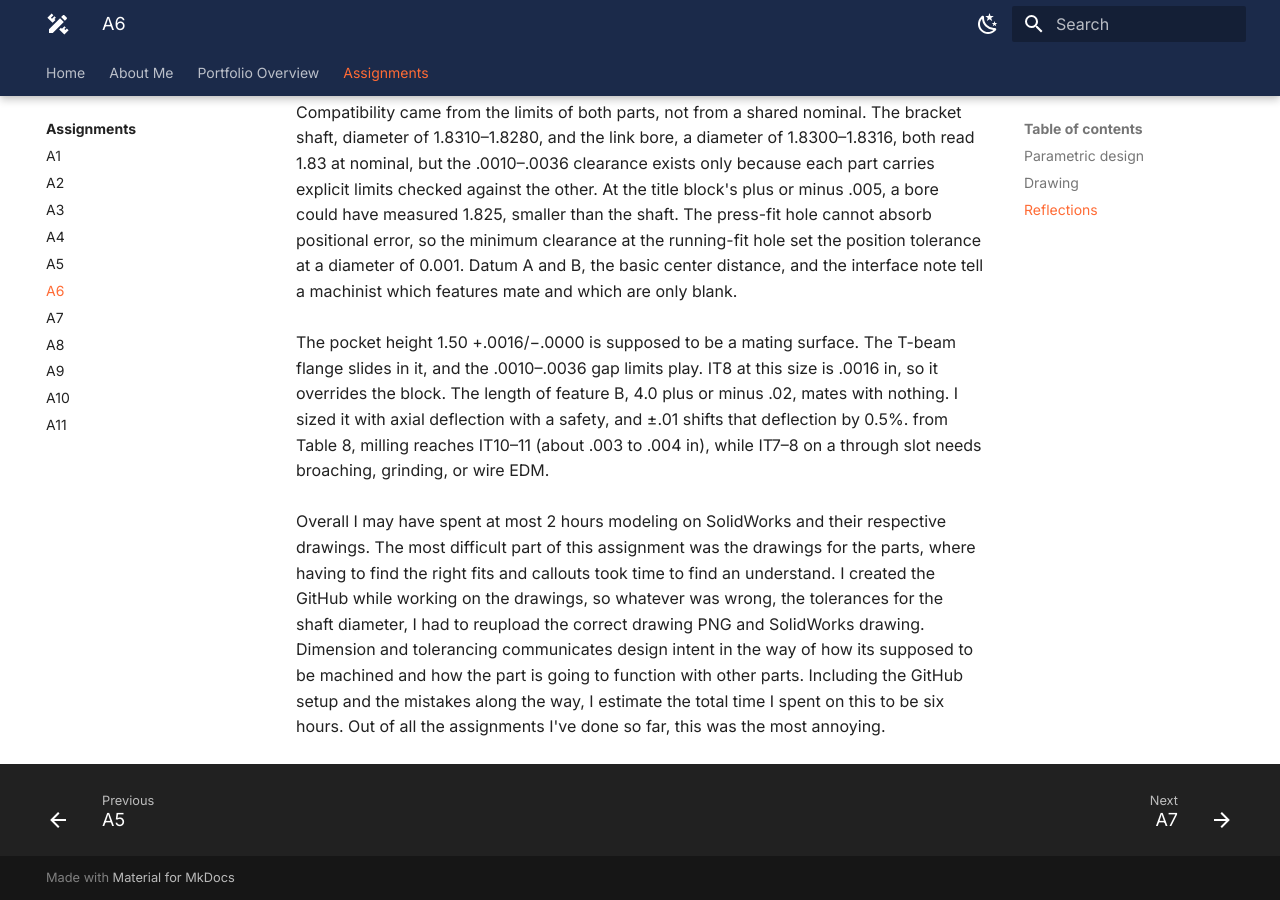
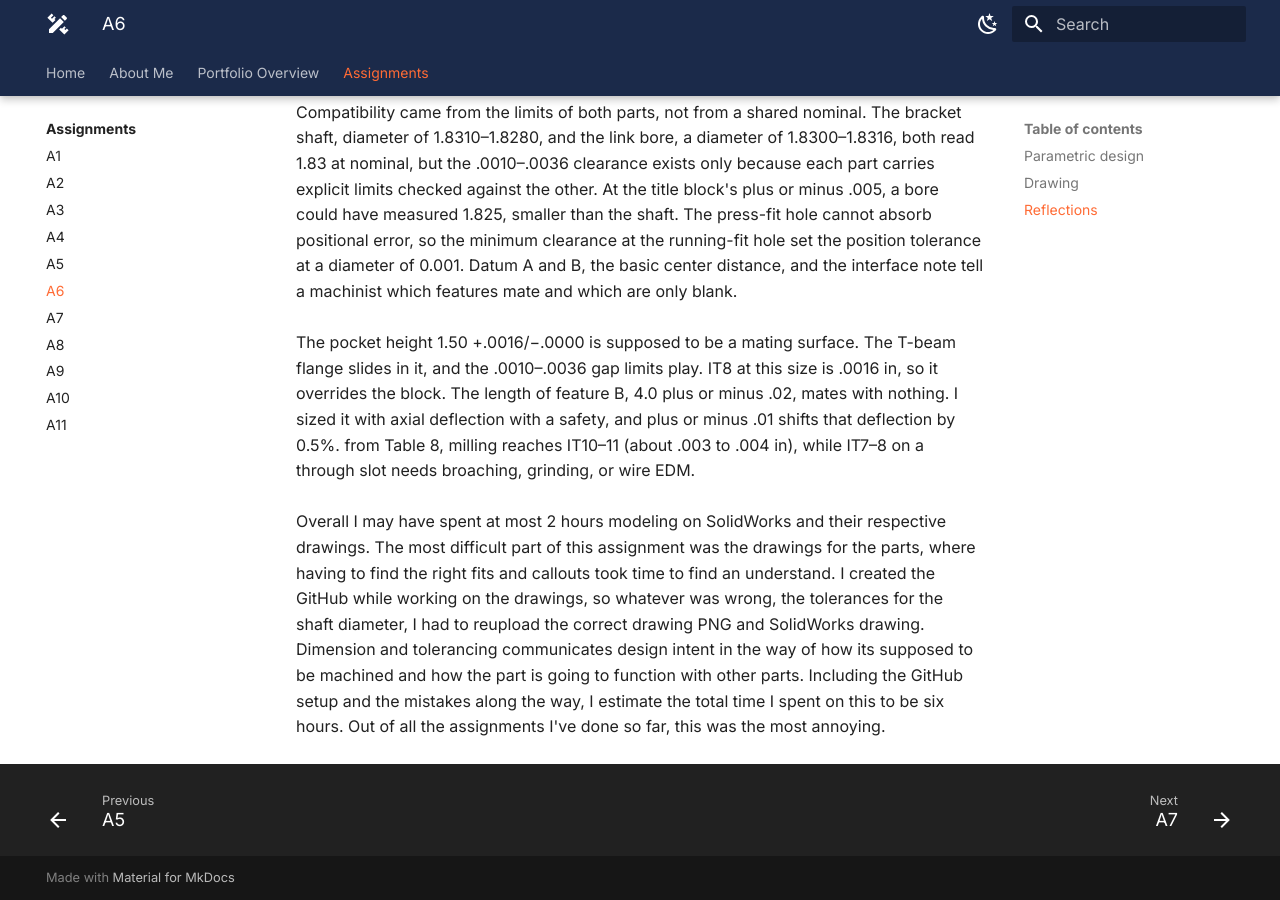
Before and after one commit to ajchiocca/megr2157-portfolio, an MkDocs documentation site: the page built from docs/assignments/A06/index.md, in a window 1280 px wide and 900 px high, scrolled down 12018 px. Built offline with MkDocs 1.6.1 and Material for MkDocs 9.7.7, drawn with Linux system fonts in a browser that asks for light colours.

```diff
--- a/docs/assignments/A06/index.md
+++ b/docs/assignments/A06/index.md
@@ -90,7 +90,7 @@ The bending equation for the diameter of feature A drove the thickness of featur
 Compatibility came from the limits of both parts, not from a shared nominal. The bracket shaft, diameter of 1.8310–1.8280, and the link bore, a diameter of 1.8300–1.8316, both read 1.83 at nominal, but the .0010–.0036 clearance exists only because each part carries explicit limits checked against the other. At the title block's plus or minus .005, a bore could have measured 1.825, smaller than the shaft. The press-fit hole cannot absorb positional error, so the minimum clearance at the running-fit hole set the position tolerance at a diameter of 0.001. Datum A and B, the basic center distance, and the interface note tell a machinist which features mate and which are only blank.
 <br>
 <br>
-The pocket height 1.50 +.0016/−.0000 is supposed to be a mating surface. The T-beam flange slides in it, and the .0010–.0036 gap limits play. IT8 at this size is .0016 in, so it overrides the block. The length of feature B, 4.0 plus or minus .02, mates with nothing. I sized it with axial deflection with a safety, and ±.01 shifts that deflection by 0.5%. from Table 8, milling reaches IT10–11 (about .003 to .004 in), while IT7–8 on a through slot needs broaching, grinding, or wire EDM.
+The pocket height 1.50 +.0016/−.0000 is supposed to be a mating surface. The T-beam flange slides in it, and the .0010–.0036 gap limits play. IT8 at this size is .0016 in, so it overrides the block. The length of feature B, 4.0 plus or minus .02, mates with nothing. I sized it with axial deflection with a safety, and plus or minus .01 shifts that deflection by 0.5%. from Table 8, milling reaches IT10–11 (about .003 to .004 in), while IT7–8 on a through slot needs broaching, grinding, or wire EDM.
 <br>
 <br>
 Overall I may have spent at most 2 hours modeling on SolidWorks and their respective drawings. The most difficult part of this assignment was the drawings for the parts, where having to find the right fits and callouts took time to find an understand. I created the GitHub while working on the drawings, so whatever was wrong, the tolerances for the shaft diameter, I had to reupload the correct drawing PNG and SolidWorks drawing. Dimension and tolerancing communicates design intent in the way of how its supposed to be machined and how the part is going to function with other parts. Including the GitHub setup and the mistakes along the way, I estimate the total time I spent on this to be six hours. Out of all the assignments I've done so far, this was the most annoying.
```
